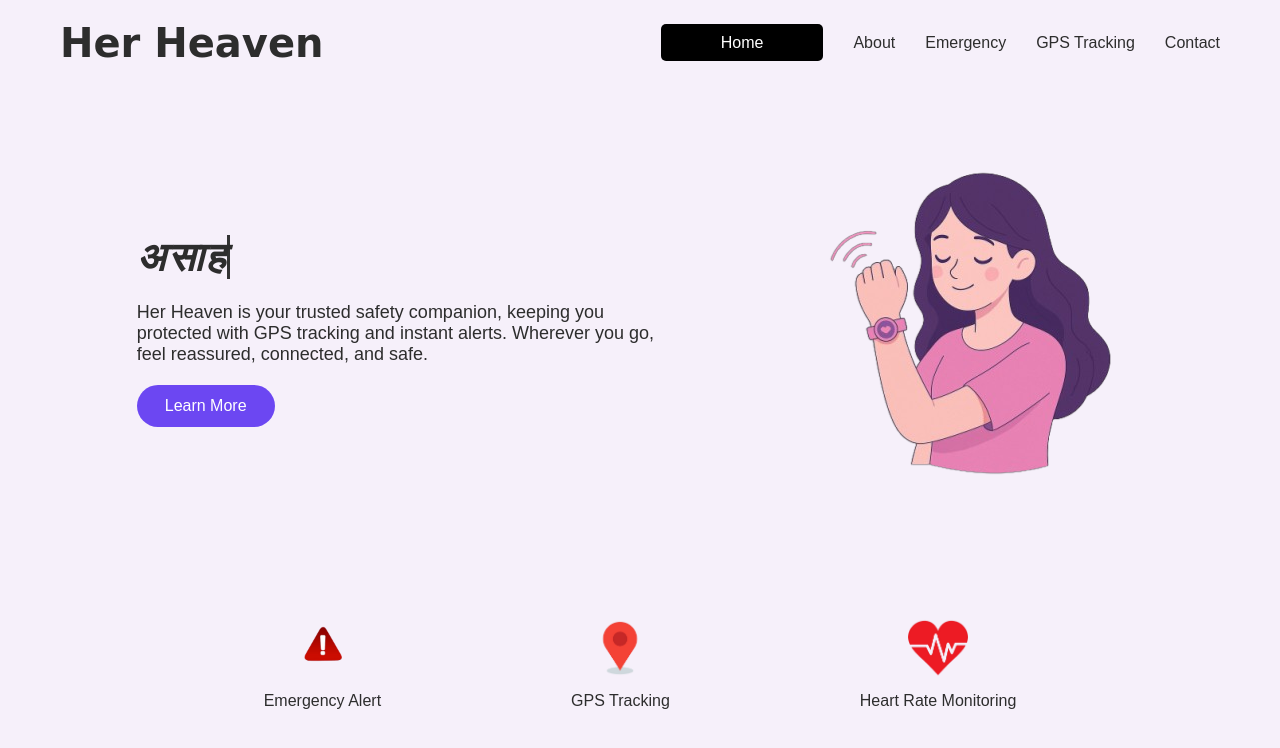
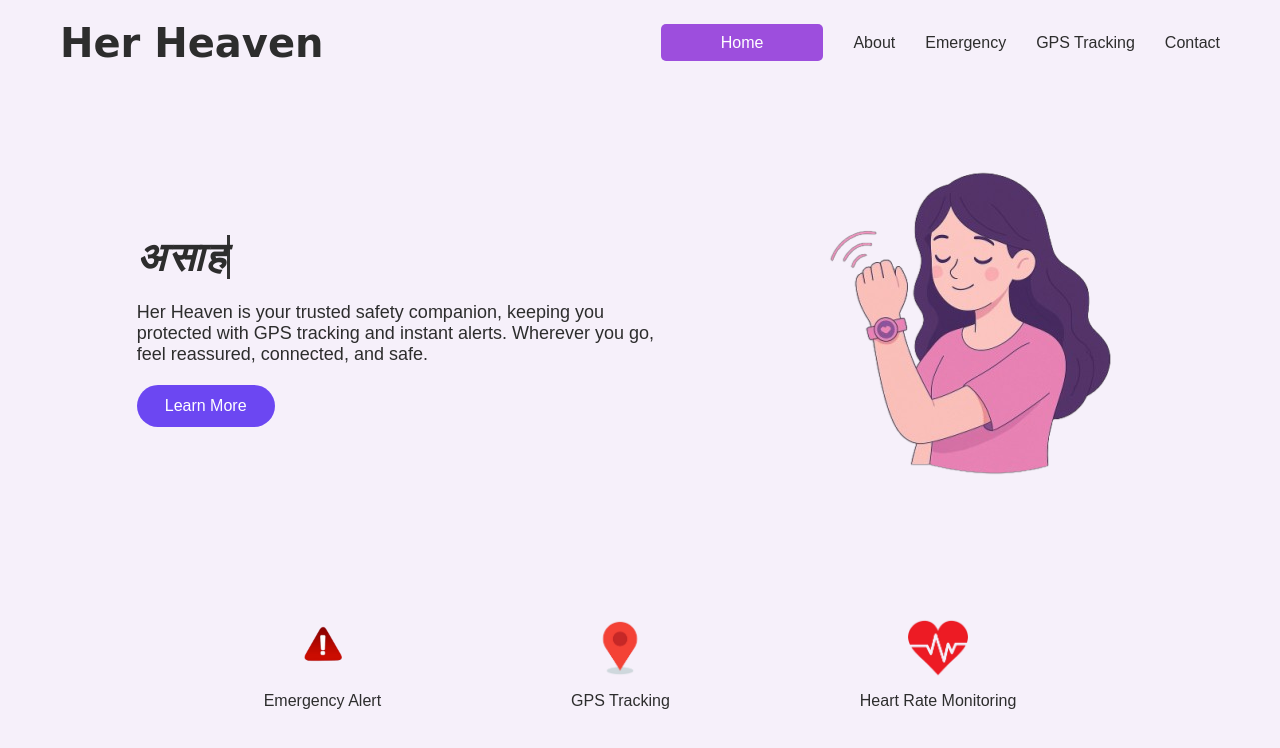
Before and after one commit to vardhan1007/herheaven, a plain HTML site: page index.html in a window 1280 px wide. In both pictures the pointer is over the link "Home". Drawn offline with Linux system fonts and the light colour scheme; a web font is replaced by a local one.

Commit message:
back to purple since i didnot like the black color

```diff
--- a/style.css
+++ b/style.css
@@ -44,7 +44,7 @@ body {
 }
 
 .navbar ul li a:hover {
-    background-color: #000000;
+    background-color: #9d4edd;
   color: #ffffff;
   transition: 0.4s ease;
   padding: 10px 60px;
```
